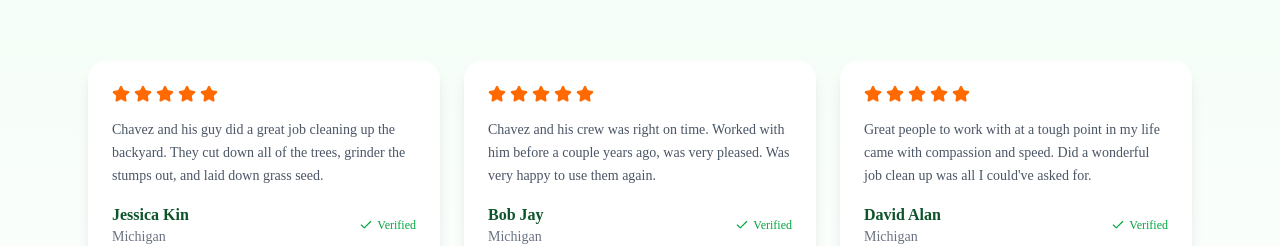
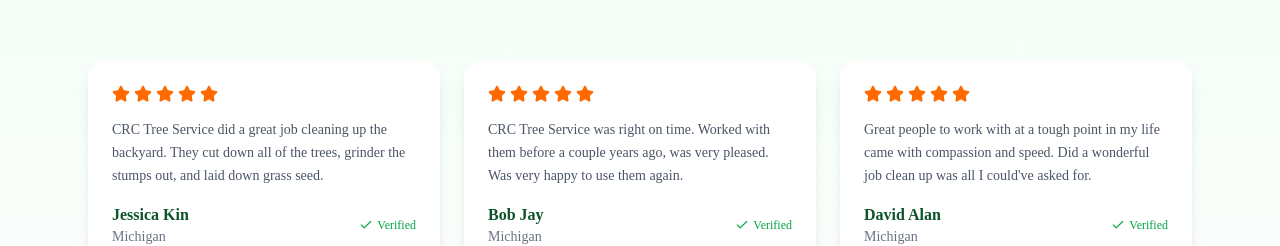
Before and after one commit to Prospernshimiyimana/CRC-Tree-Service, a Next.js app: page /gallery in a window 1280 px wide. Shown: the part 5205-5451 px from the top of the page. Built offline with nearby package versions, Linux system fonts and the light colour scheme.

Commit message:
Add testimonials, expand service areas, update branding, and improve About page

```diff
--- a/app/gallery/page.tsx
+++ b/app/gallery/page.tsx
@@ -201,7 +201,7 @@
     location: "Michigan",
     rating: 5,
     review:
-      "Chavez and his guy did a great job cleaning up the backyard. They cut down all of the trees, grinder the stumps out, and laid down grass seed.",
+      "CRC Tree Service did a great job cleaning up the backyard. They cut down all of the trees, grinder the stumps out, and laid down grass seed.",
     verified: true,
   },
   {
@@ -210,7 +210,7 @@
     location: "Michigan",
     rating: 5,
     review:
-      "Chavez and his crew was right on time. Worked with him before a couple years ago, was very pleased. Was very happy to use them again.",
+      "CRC Tree Service was right on time. Worked with them before a couple years ago, was very pleased. Was very happy to use them again.",
     verified: true,
   },
   {
```
Also changed, not shown: 1 other file (tests, documents, lock files or other folders).
